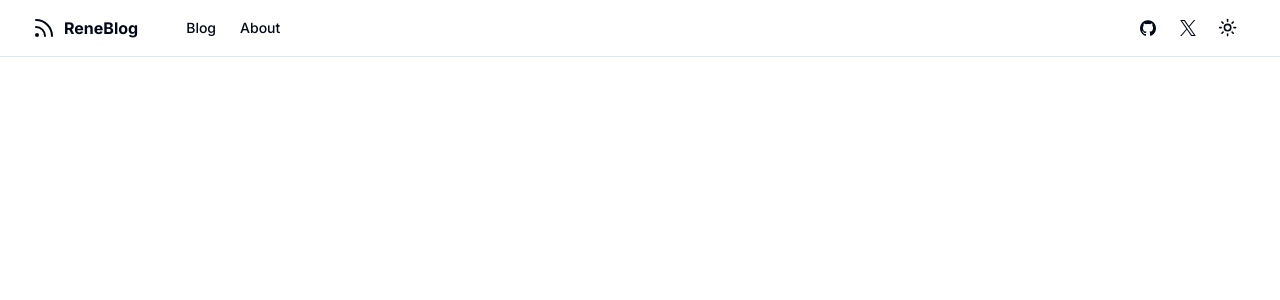
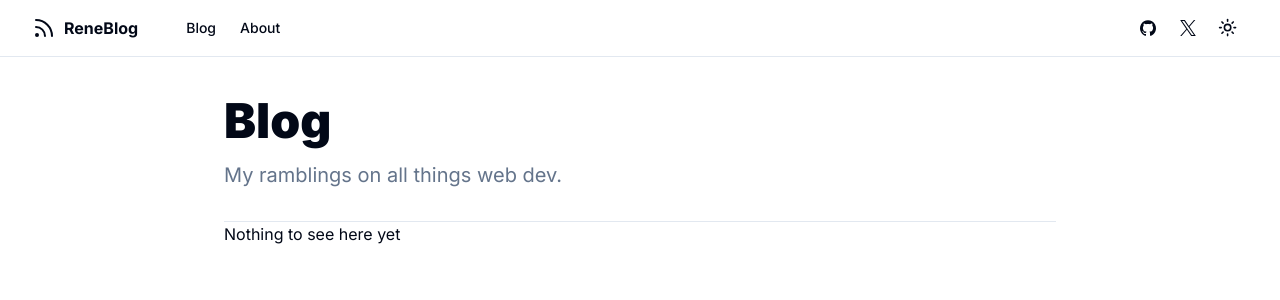
Before and after one commit to reneafranco/teaching-blog, a Next.js app: page /blog in a window 1280 px wide. Shown: the top 300 px of the page. Built offline with nearby package versions, Linux system fonts and the light colour scheme.

Commit message:
blog-items logic

```diff
--- a/app/blog/page.tsx
+++ b/app/blog/page.tsx
@@ -1,9 +1,24 @@
+import { posts } from "#site/content";
+
 export default async function BlogPage() {
+  const displayPost = posts;
+
   return (
     <div className="container max-w-4xl py-6 lg:py-10">
       <div className="flex flex-col items-start gap-4 md:flex-row md:justify-between gap-8 ">
-        <div className="flex-1 space-y-4"></div>
+        <div className="flex-1 space-y-4">
+          <h1 className="inline-block font-black text-4xl lg:text-5xl">Blog</h1>
+          <p className="text-xl text-muted-foreground">
+            My ramblings on all things web dev.
+          </p>
+        </div>
       </div>
+      <hr className="mt-8" />
+      {displayPost?.length > 8 ? (
+        <ul className="flex flex-col"></ul>
+      ) : (
+        <p>Nothing to see here yet</p>
+      )}
     </div>
   );
 }
```
